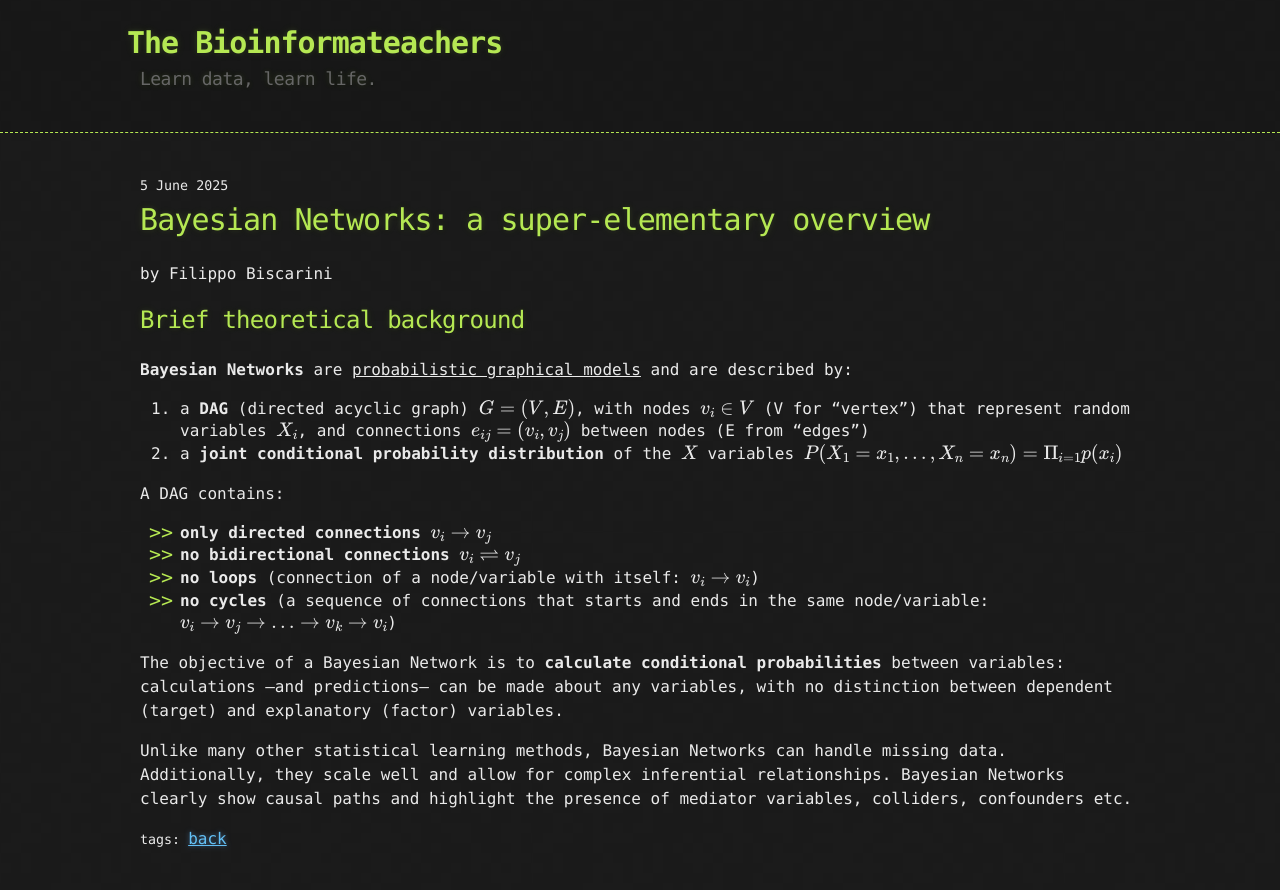
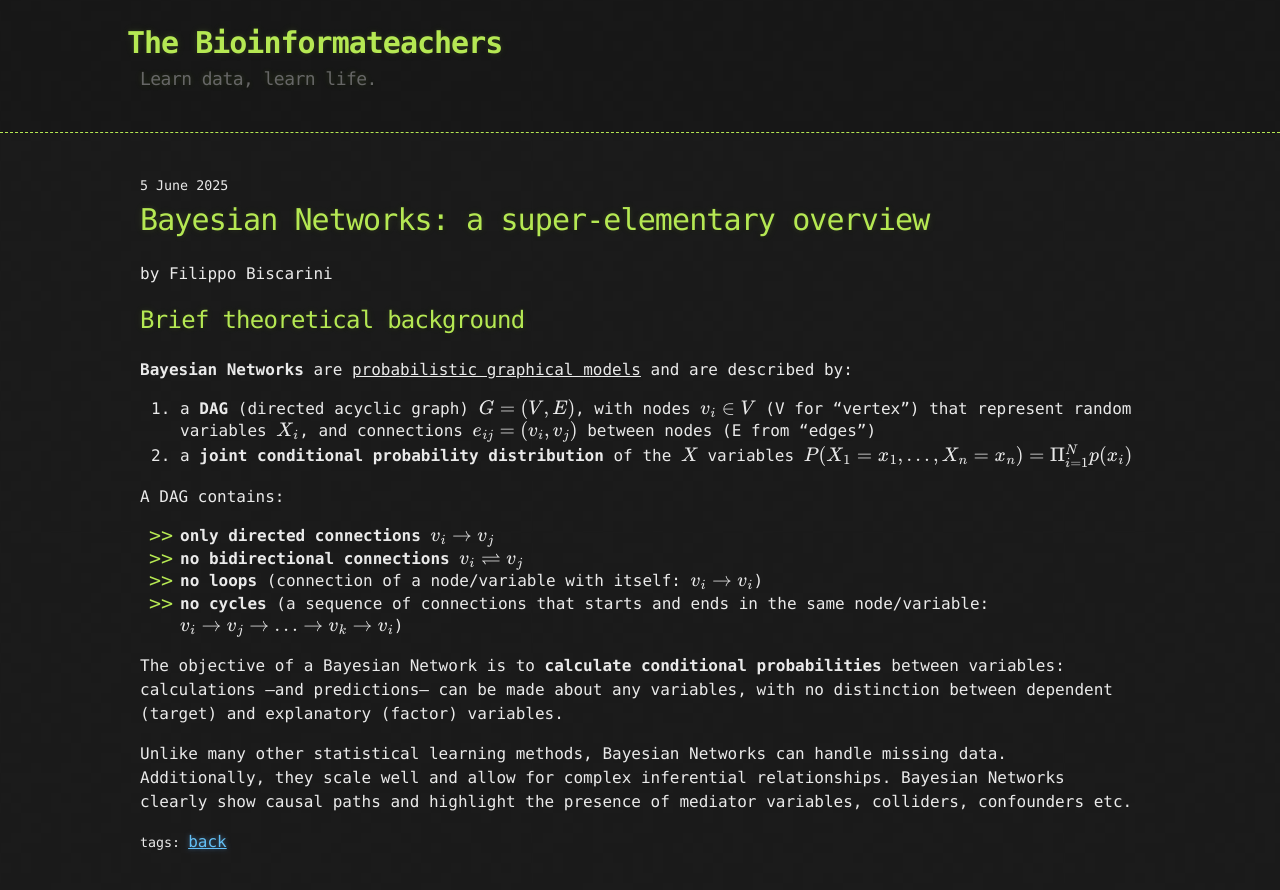
Before and after one commit to bioinformateachers/bioinformateachers.github.io, a Jekyll site: the page built from _posts/2025-06-05-bayesian-networks.md, in a window 1280 px wide. Shown: the top 890 px of the page. Built offline with Jekyll 4.4.1, drawn with Linux system fonts in a browser that asks for light colours; formulas are drawn with MathJax 3.

Commit message:
fixing math rendition

```diff
--- a/_posts/2025-06-05-bayesian-networks.md
+++ b/_posts/2025-06-05-bayesian-networks.md
@@ -13,7 +13,7 @@ categories: STATISTICS BAYES GRAPHS
 1. a **DAG** (directed acyclic graph) $$G = (V,E)$$, with nodes $$ v_{i} \in V $$ (V for "vertex") that represent random variables
 $$X_{i}$$,
 and connections $$ e_{ij} = (v_i, v_j) $$ between nodes (E from "edges")
-2. a **joint conditional probability distribution** of the $$X$$ variables $$P(X_1 = x_1, \ldots, X_n = x_n) = \Pi_{i=1} p(x_{i})$$
+2. a **joint conditional probability distribution** of the $$X$$ variables $$P(X_1 = x_1, \ldots, X_n = x_n) = \Pi_{i=1}^N p(x_{i})$$
 
 A DAG contains:
 
```
